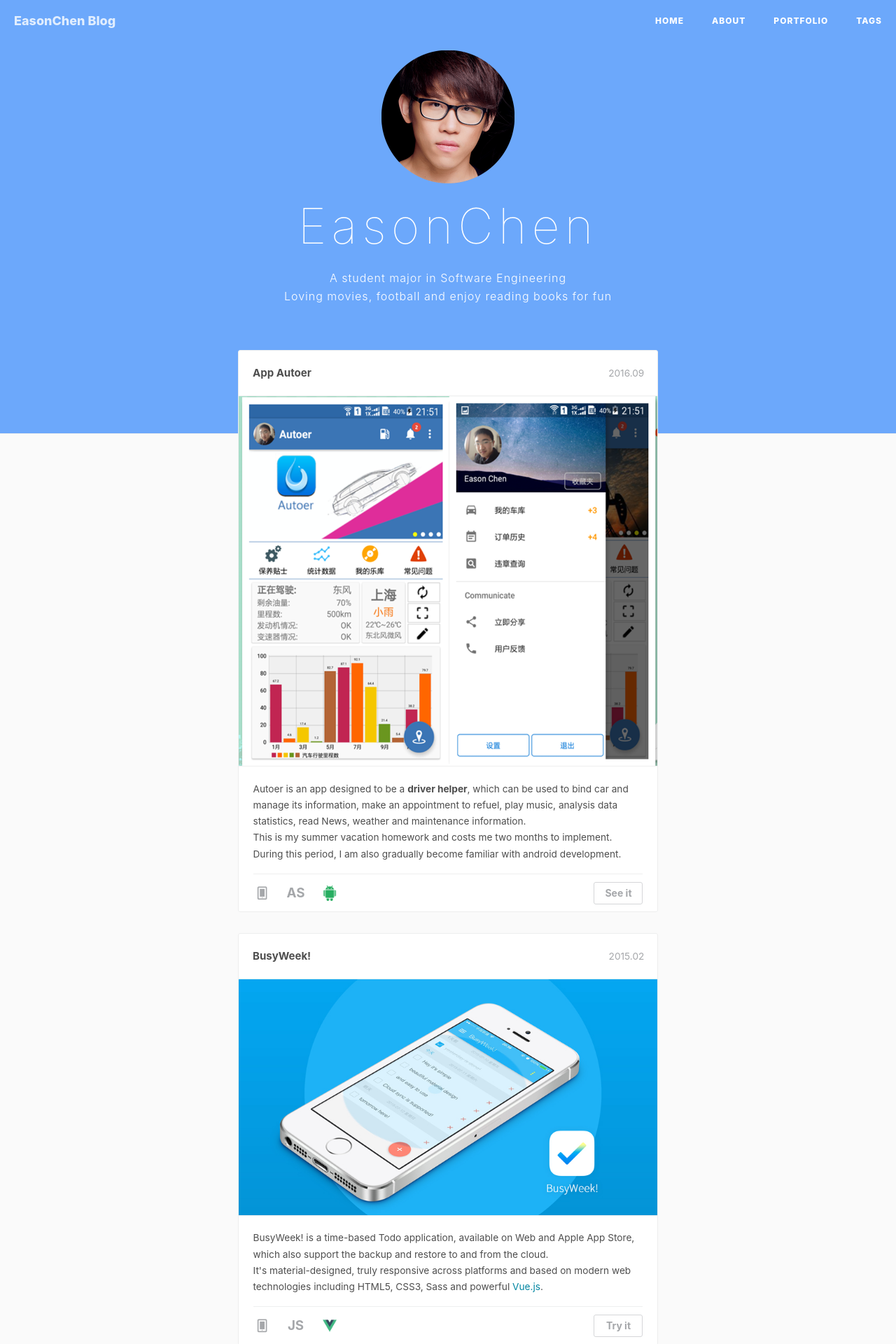
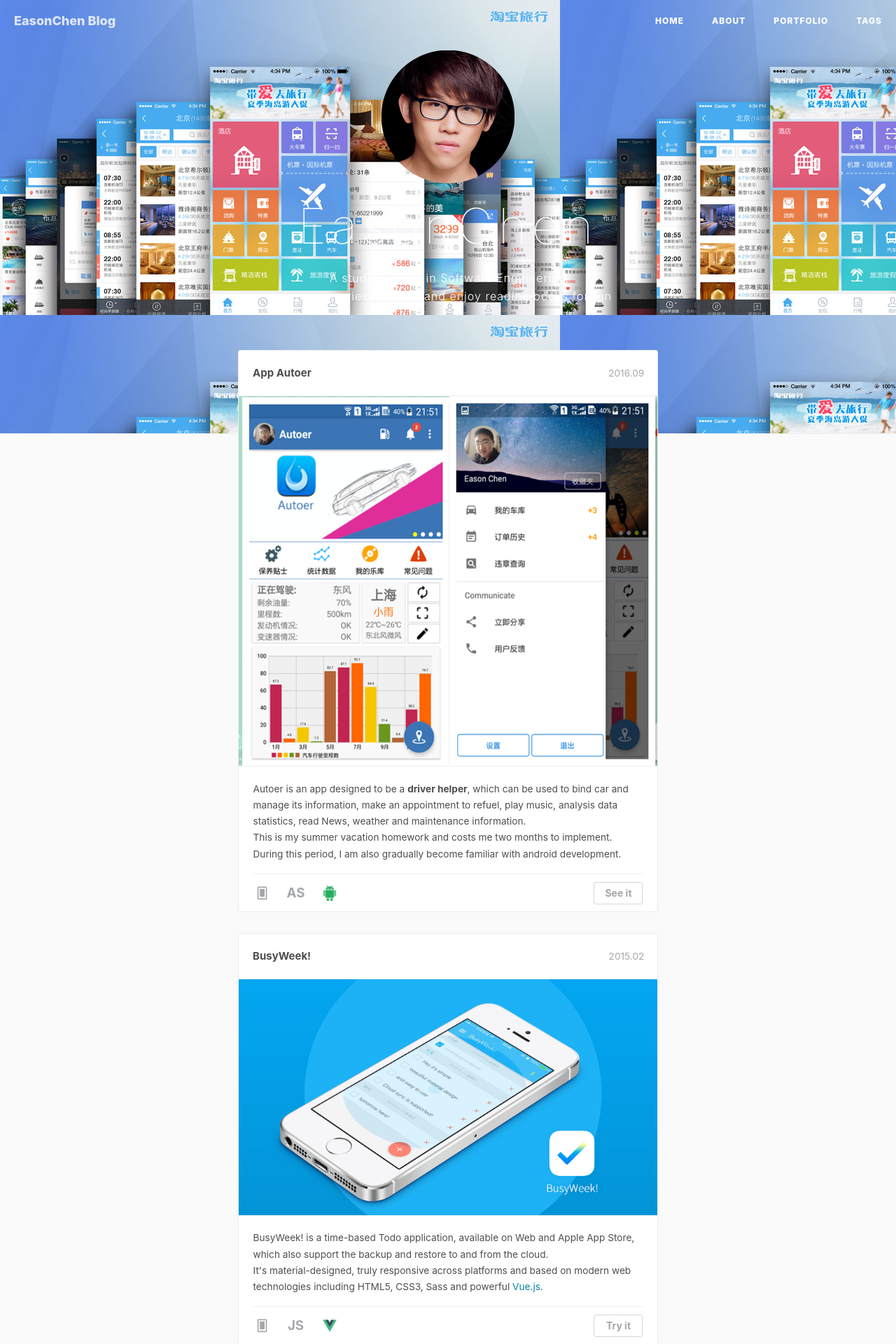
Before and after one commit to jiayangchen/jiayangchen.github.io, a Jekyll site: the page built from portfolio/index.html, in a window 1280 px wide. Shown: the top 1920 px of the page at 70% size. Built offline with Jekyll 4.4.1, drawn with Linux system fonts in a browser that asks for light colours; nearby versions of some CDN libraries; comment, search, counter and statistics services are not loaded.

Commit message:
20161005

```diff
--- a/portfolio/css/timeline.css
+++ b/portfolio/css/timeline.css
@@ -111,8 +111,7 @@
 	-webkit-font-smoothing: antialiased;
 	position: absolute;
 	color: #fff;
-	/*background: #46a4da;*/
-    background: url("../images/intern-alitrip.jpg");
+	background: #46a4da;
 	border-radius: 50%;
 	box-shadow: 0 0 0 8px #afdcf8;
 	text-align: center;
@@ -200,7 +199,8 @@
 	background: #fafafa;
 }
 header{
-	background: #6ca8fb;
+	/*background: #6ca8fb;*/
+    background: url("../images/intern-alitrip.jpg");
 	text-align: center;
 	height: 620px;
 	min-width: 100%;
```
